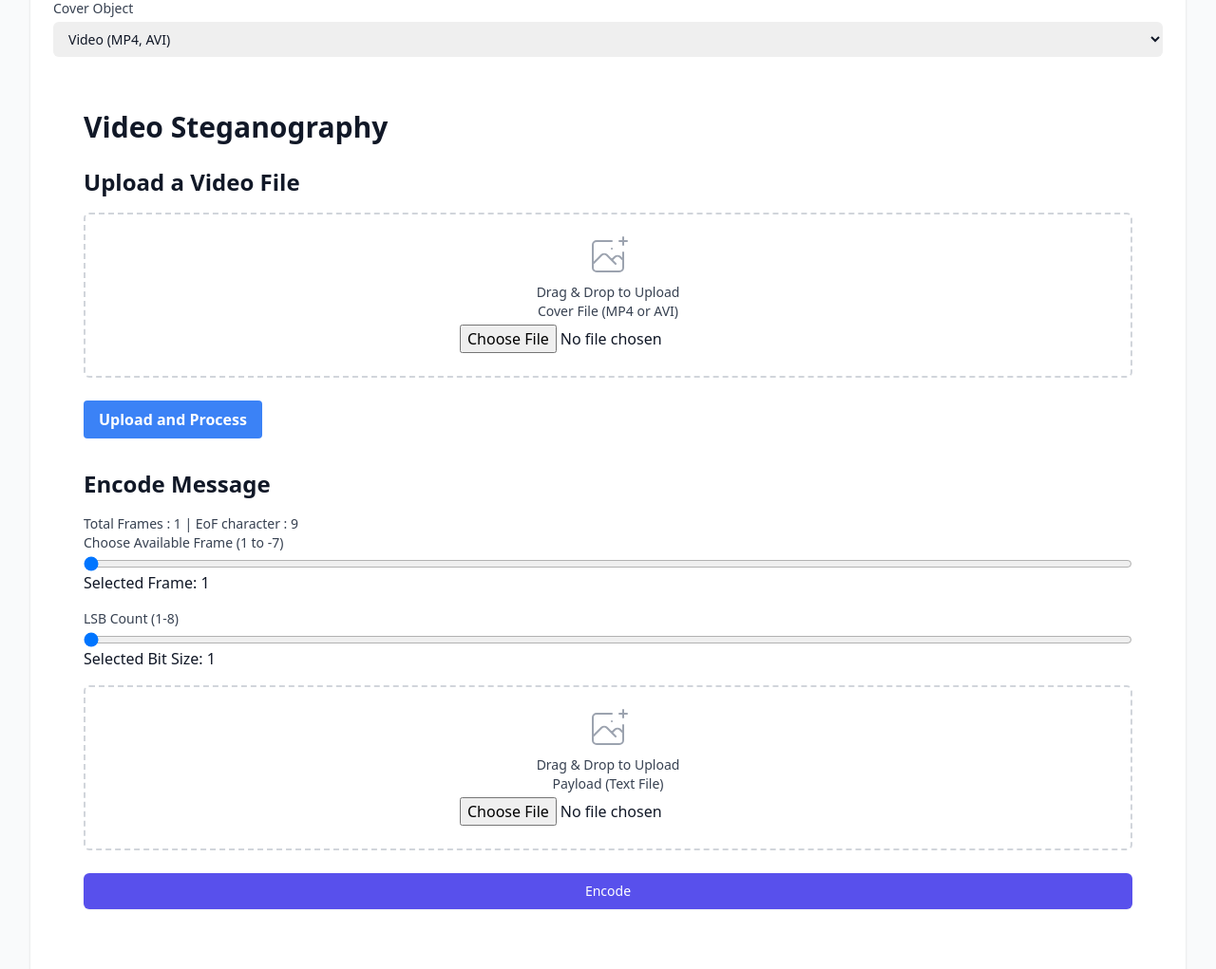
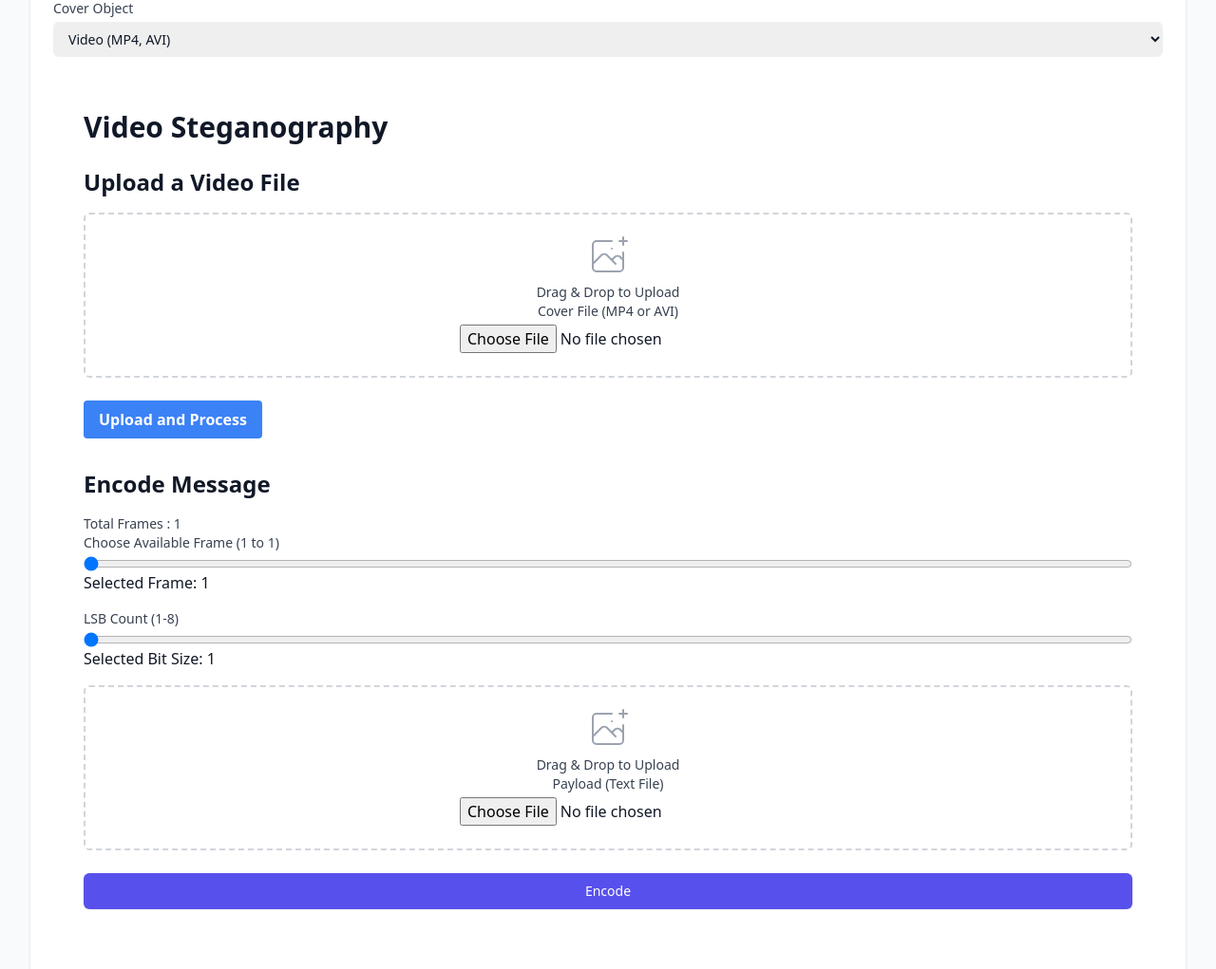
Before and after one commit to firdauz-bk/stenograph, a Flask app: page /video in a window 1280 px wide. Shown: the part 238-1259 px from the top of the page at 95% size. Run offline with Flask 3, Linux system fonts and the light colour scheme; the visitor is signed in with stand-in values (Sample User, id 1).

Commit message:
framerate input visual update

```diff
--- a/templates/encode_video.html
+++ b/templates/encode_video.html
@@ -90,11 +90,11 @@
                                                 <!-- Frame Number Input -->
                                                     <div class="mb-4">
                                                         <label for="frame_number" class="block text-sm font-medium text-gray-700">
-                                                            Total Frames : {{ session['total_frames']}} | EoF character : 9
+                                                            Total Frames : {{ session['total_frames']}}
                                                             <br>
-                                                            Choose Available Frame (1 to {{ session['total_frames'] - 8 }})
+                                                            Choose Available Frame (1 to {{ session['total_frames']}})
                                                         </label>
-                                                        <input type="range" id="frame_number" name="frame_number" min="1" max="{{ session['total_frames'] - 8 }}" value="1" class="mt-1 block w-full" oninput="frameNumberDisplay.textContent = frame_number.value">
+                                                        <input type="range" id="frame_number" name="frame_number" min="1" max="{{ session['total_frames']}}" value="1" class="mt-1 block w-full" oninput="frameNumberDisplay.textContent = frame_number.value">
                                                         <div>Selected Frame: <span id="frameNumberDisplay">1</span></div>
                                                     </div>
 
```
Also changed, not shown: decoded_image_382372_encoded_shiloh.png (deleted), 2 other files.
